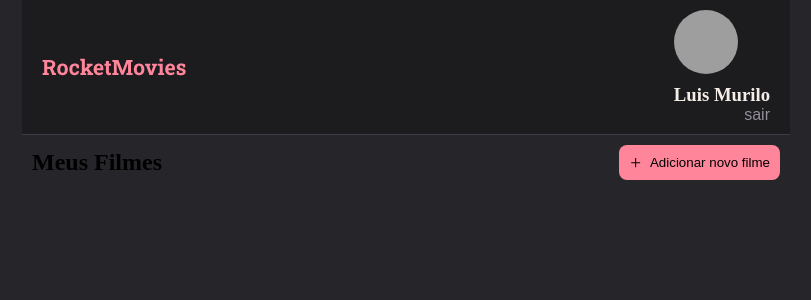
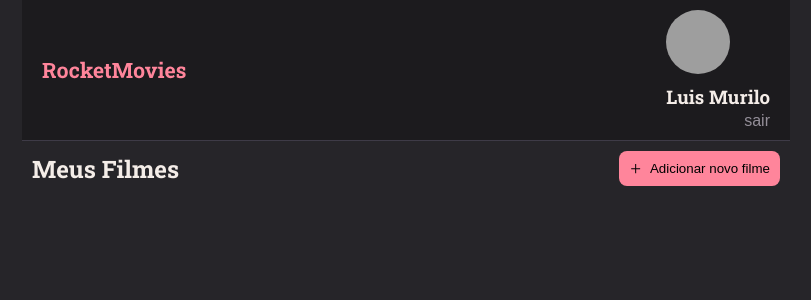
Before and after one commit to luiszkm/RocketMovies, a React (Vite) app: page / in a window 1280 px wide. Shown: the top 300 px of the page, without its empty margins (234-1045 px from the left). Built offline with nearby package versions, Linux system fonts and the light colour scheme; grey boxes are pictures that could not be loaded.

Commit message:
add font family

```diff
--- a/index.html
+++ b/index.html
@@ -1,13 +1,21 @@
 <!DOCTYPE html>
 <html lang="en">
+
 <head>
   <meta charset="UTF-8" />
   <link rel="icon" type="image/svg+xml" href="/src/favicon.svg" />
   <meta name="viewport" content="width=device-width, initial-scale=1.0" />
+  <link rel="preconnect" href="https://fonts.googleapis.com">
+  <link rel="preconnect" href="https://fonts.gstatic.com" crossorigin>
+  <link
+    href="https://fonts.googleapis.com/css2?family=Roboto+Slab:wght@400;700&family=Roboto:ital,wght@1,400;1,700&display=swap"
+    rel="stylesheet">
   <title>Rocket Movies</title>
 </head>
+
 <body>
   <div id="root"></div>
   <script type="module" src="/src/main.jsx"></script>
 </body>
+
 </html>
--- a/src/components/Button/styles.js
+++ b/src/components/Button/styles.js
@@ -1,7 +1,6 @@
 import styled from "styled-components";
 
 export const Container = styled.button`
-cursor: pointer;
 display: flex;
 align-items: center;
 gap: 8px;
--- a/src/styles/global.js
+++ b/src/styles/global.js
@@ -17,6 +17,9 @@
   font-size: 1.6rem;
   -webkit-font-smoothing: antialiased;
   background-color:  ${({ theme }) => theme.COLORS.MAIN_BG};
+  color:  ${({ theme }) => theme.COLORS.WHITE};
+  font-family: 'Roboto Slab', serif;
+;
 }
 .sr-only {
   opacity: 0;
```
Lines whose indentation alone changed are shown as unchanged.
